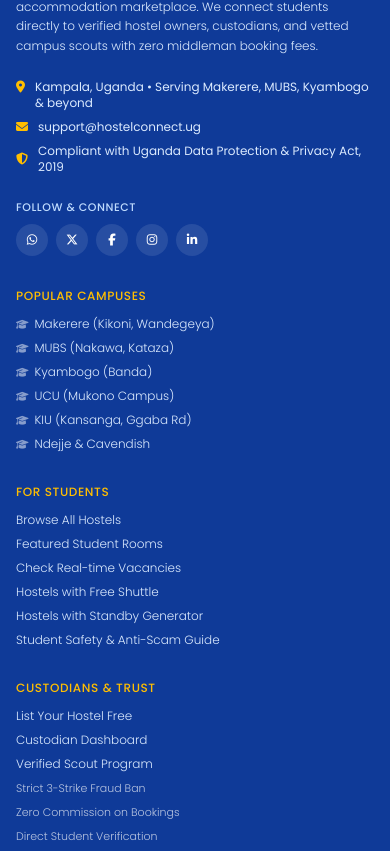
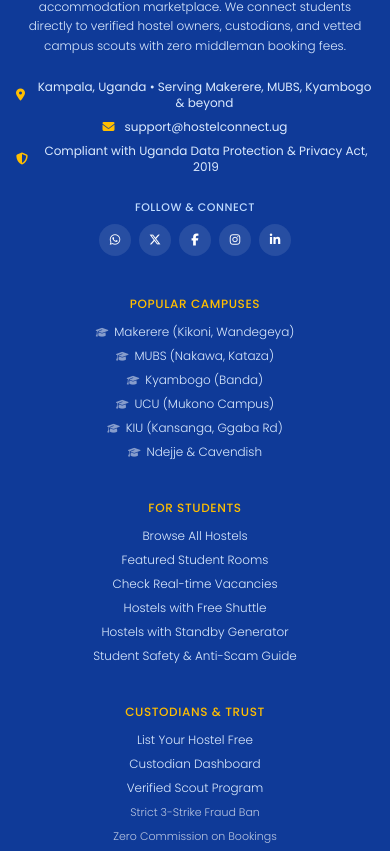
Before and after one commit to ladsontech/hostel_connect, a Next.js app: page / in a window 390 px wide. Shown: the part 2813-3664 px from the top of the page. Built offline with nearby package versions, Linux system fonts and the light colour scheme.

Commit message:
Center align footer sections, headings, links, and social icons in mobile view

```diff
--- a/src/components/Footer.tsx
+++ b/src/components/Footer.tsx
@@ -43,42 +43,42 @@ export default function Footer() {
 
       {/* Main Footer Navigation Columns */}
       <div className="max-w-7xl mx-auto px-4 sm:px-6 py-12">
-        <div className="grid grid-cols-1 md:grid-cols-2 lg:grid-cols-5 gap-8 lg:gap-10">
+        <div className="grid grid-cols-1 md:grid-cols-2 lg:grid-cols-5 gap-10 md:gap-8 lg:gap-10 text-center md:text-left">
           {/* Column 1: Brand & Contact Info */}
-          <div className="lg:col-span-2 space-y-4">
+          <div className="lg:col-span-2 space-y-4 flex flex-col items-center md:items-start">
             <div className="inline-flex items-center gap-3 bg-white px-3.5 py-2 rounded-xl shadow-sm">
               <img src="/logo.png" alt="Hostel Connect" className="h-7 w-auto object-contain" />
             </div>
 
-            <p className="text-xs text-blue-100 font-light leading-relaxed max-w-sm">
+            <p className="text-xs text-blue-100 font-light leading-relaxed max-w-sm mx-auto md:mx-0">
               Hostel Connect Uganda is the official university student accommodation marketplace.
               We connect students directly to verified hostel owners, custodians, and vetted campus scouts
               with zero middleman booking fees.
             </p>
 
-            <div className="space-y-2 text-xs text-blue-100 pt-2">
-              <div className="flex items-start gap-2.5">
-                <FaIcon icon="fa-solid fa-location-dot" className="text-[#ffbe00] text-xs mt-0.5" />
+            <div className="space-y-2 text-xs text-blue-100 pt-2 flex flex-col items-center md:items-start w-full">
+              <div className="flex items-center justify-center md:justify-start gap-2.5">
+                <FaIcon icon="fa-solid fa-location-dot" className="text-[#ffbe00] text-xs shrink-0" />
                 <span>Kampala, Uganda • Serving Makerere, MUBS, Kyambogo & beyond</span>
               </div>
-              <div className="flex items-center gap-2.5">
-                <FaIcon icon="fa-solid fa-envelope" className="text-[#ffbe00] text-xs" />
+              <div className="flex items-center justify-center md:justify-start gap-2.5">
+                <FaIcon icon="fa-solid fa-envelope" className="text-[#ffbe00] text-xs shrink-0" />
                 <a href="mailto:support@hostelconnect.ug" className="hover:text-[#ffbe00] transition-colors">
                   support@hostelconnect.ug
                 </a>
               </div>
-              <div className="flex items-center gap-2.5">
-                <FaIcon icon="fa-solid fa-shield-halved" className="text-[#ffbe00] text-xs" />
+              <div className="flex items-center justify-center md:justify-start gap-2.5">
+                <FaIcon icon="fa-solid fa-shield-halved" className="text-[#ffbe00] text-xs shrink-0" />
                 <span>Compliant with Uganda Data Protection & Privacy Act, 2019</span>
               </div>
             </div>
 
             {/* Social Links */}
-            <div className="pt-2">
+            <div className="pt-2 flex flex-col items-center md:items-start">
               <span className="text-[11px] font-medium text-blue-200 block mb-2 uppercase tracking-wider">
                 Follow & Connect
               </span>
-              <div className="flex items-center gap-2">
+              <div className="flex items-center justify-center md:justify-start gap-2">
                 <a
                   href="https://wa.me/256700000000"
                   target="_blank"
@@ -129,43 +129,43 @@ export default function Footer() {
           </div>
 
           {/* Column 2: Campus Hubs */}
-          <div className="space-y-3">
+          <div className="space-y-3 flex flex-col items-center md:items-start">
             <h4 className="text-xs font-medium text-[#ffbe00] uppercase tracking-wider">
               Popular Campuses
             </h4>
-            <ul className="space-y-2 text-xs text-blue-100 font-light">
+            <ul className="space-y-2 text-xs text-blue-100 font-light flex flex-col items-center md:items-start">
               <li>
-                <Link href="/?university=Makerere+University" className="hover:text-[#ffbe00] transition-colors flex items-center gap-1.5">
+                <Link href="/?university=Makerere+University" className="hover:text-[#ffbe00] transition-colors flex items-center justify-center md:justify-start gap-1.5">
                   <FaIcon icon="fa-solid fa-graduation-cap" className="text-[10px] text-white/50" />
                   <span>Makerere (Kikoni, Wandegeya)</span>
                 </Link>
               </li>
               <li>
-                <Link href="/?university=MUBS" className="hover:text-[#ffbe00] transition-colors flex items-center gap-1.5">
+                <Link href="/?university=MUBS" className="hover:text-[#ffbe00] transition-colors flex items-center justify-center md:justify-start gap-1.5">
                   <FaIcon icon="fa-solid fa-graduation-cap" className="text-[10px] text-white/50" />
                   <span>MUBS (Nakawa, Kataza)</span>
                 </Link>
               </li>
               <li>
-                <Link href="/?university=Kyambogo+University" className="hover:text-[#ffbe00] transition-colors flex items-center gap-1.5">
+                <Link href="/?university=Kyambogo+University" className="hover:text-[#ffbe00] transition-colors flex items-center justify-center md:justify-start gap-1.5">
                   <FaIcon icon="fa-solid fa-graduation-cap" className="text-[10px] text-white/50" />
                   <span>Kyambogo (Banda)</span>
                 </Link>
               </li>
               <li>
-                <Link href="/?university=UCU+Mukono" className="hover:text-[#ffbe00] transition-colors flex items-center gap-1.5">
+                <Link href="/?university=UCU+Mukono" className="hover:text-[#ffbe00] transition-colors flex items-center justify-center md:justify-start gap-1.5">
                   <FaIcon icon="fa-solid fa-graduation-cap" className="text-[10px] text-white/50" />
                   <span>UCU (Mukono Campus)</span>
                 </Link>
               </li>
               <li>
-                <Link href="/?university=KIU+Kansanga" className="hover:text-[#ffbe00] transition-colors flex items-center gap-1.5">
+                <Link href="/?university=KIU+Kansanga" className="hover:text-[#ffbe00] transition-colors flex items-center justify-center md:justify-start gap-1.5">
                   <FaIcon icon="fa-solid fa-graduation-cap" className="text-[10px] text-white/50" />
                   <span>KIU (Kansanga, Ggaba Rd)</span>
                 </Link>
               </li>
               <li>
-                <Link href="/?university=Ndejje+University" className="hover:text-[#ffbe00] transition-colors flex items-center gap-1.5">
+                <Link href="/?university=Ndejje+University" className="hover:text-[#ffbe00] transition-colors flex items-center justify-center md:justify-start gap-1.5">
                   <FaIcon icon="fa-solid fa-graduation-cap" className="text-[10px] text-white/50" />
                   <span>Ndejje & Cavendish</span>
                 </Link>
@@ -174,11 +174,11 @@ export default function Footer() {
           </div>
 
           {/* Column 3: For Students */}
-          <div className="space-y-3">
+          <div className="space-y-3 flex flex-col items-center md:items-start">
             <h4 className="text-xs font-medium text-[#ffbe00] uppercase tracking-wider">
               For Students
             </h4>
-            <ul className="space-y-2 text-xs text-blue-100 font-light">
+            <ul className="space-y-2 text-xs text-blue-100 font-light flex flex-col items-center md:items-start">
               <li>
                 <Link href="/#explore" className="hover:text-[#ffbe00] transition-colors">
                   Browse All Hostels
@@ -213,11 +213,11 @@ export default function Footer() {
           </div>
 
           {/* Column 4: Custodians & Trust */}
-          <div className="space-y-3">
+          <div className="space-y-3 flex flex-col items-center md:items-start">
             <h4 className="text-xs font-medium text-[#ffbe00] uppercase tracking-wider">
               Custodians & Trust
             </h4>
-            <ul className="space-y-2 text-xs text-blue-100 font-light">
+            <ul className="space-y-2 text-xs text-blue-100 font-light flex flex-col items-center md:items-start">
               <li>
                 <Link href="/seller" className="hover:text-[#ffbe00] transition-colors">
                   List Your Hostel Free
```
Also changed, not shown: src/components/UniMarketCarousel.tsx (line endings or trailing spaces).
